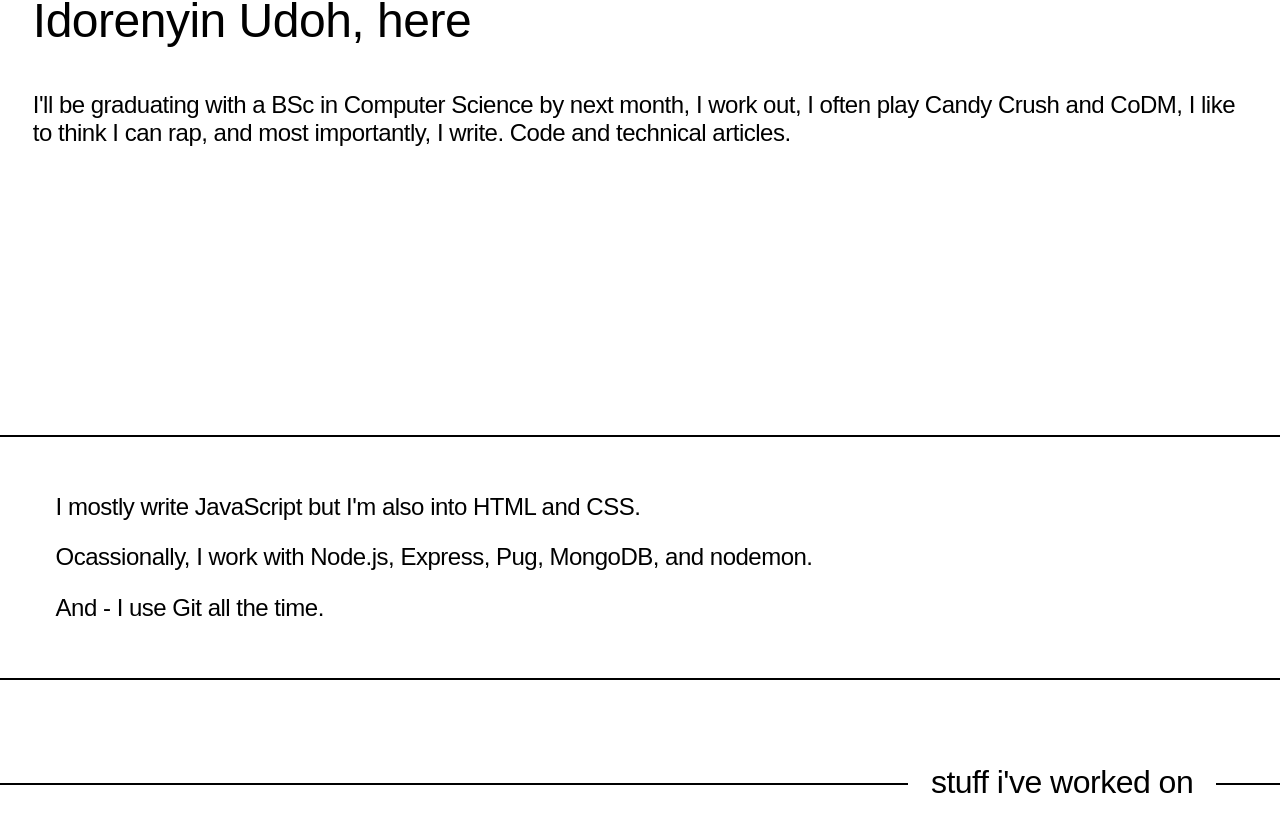
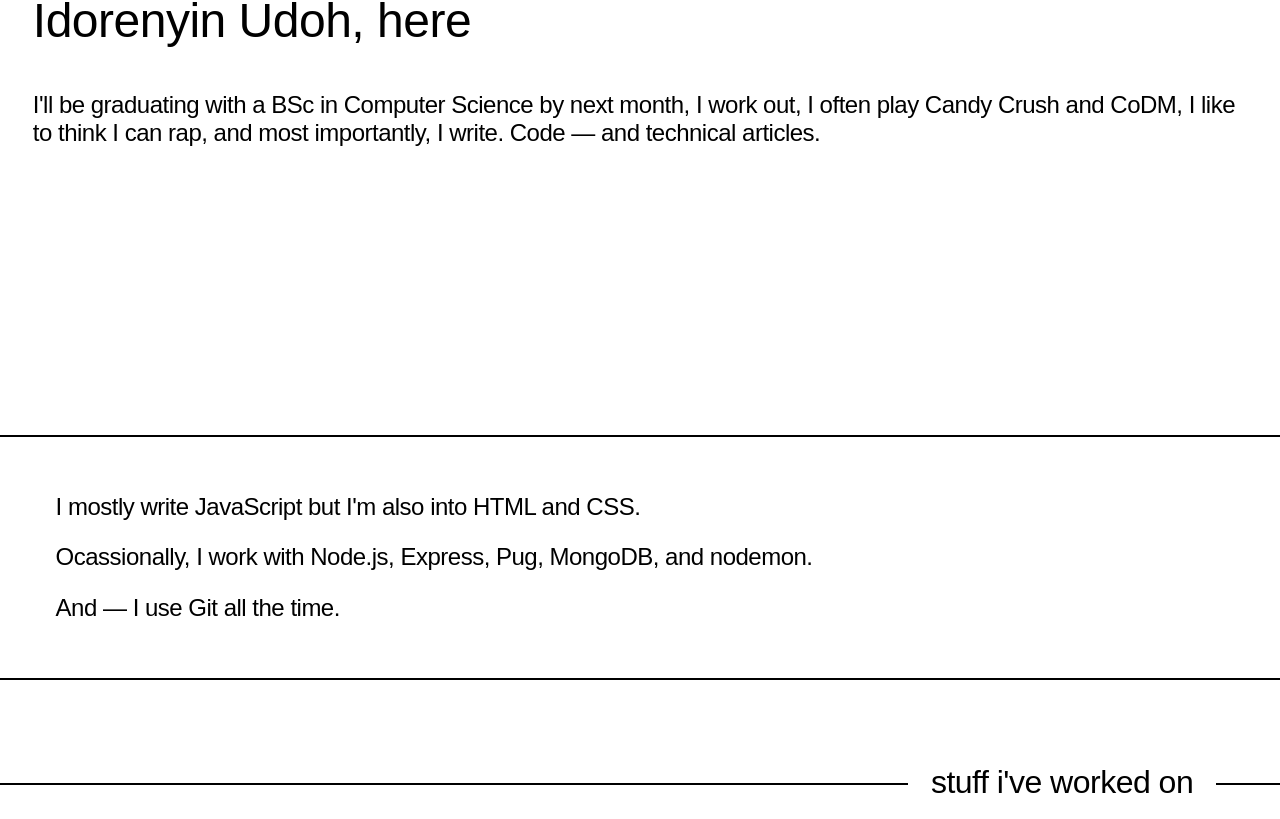
Before and after one commit to idorenyinudoh/iudoh.me, a Vue app: page / in a window 1280 px wide. Shown: the part 365-1184 px from the top of the page. Built offline with nearby package versions, Linux system fonts and the light colour scheme.

Commit message:
add em dashes where necessary

```diff
--- a/src/components/Home.vue
+++ b/src/components/Home.vue
@@ -2,11 +2,11 @@
 header
     p Hey there,
     h1 Idorenyin Udoh, here
-    p I'll be graduating with a BSc in Computer Science by next month, I work out, I often play Candy Crush and CoDM, I like to think I can rap, and most importantly, I write. Code and technical articles.
+    p I'll be graduating with a BSc in Computer Science by next month, I work out, I often play Candy Crush and CoDM, I like to think I can rap, and most importantly, I write. Code — and technical articles.
 #lil-intro
     p I mostly write JavaScript but I'm also into HTML and CSS.
     p Ocassionally, I work with Node.js, Express, Pug, MongoDB, and nodemon.
-    p And - I use Git all the time.
+    p And — I use Git all the time.
 section#works
     h2 stuff i've worked on
     article
```
